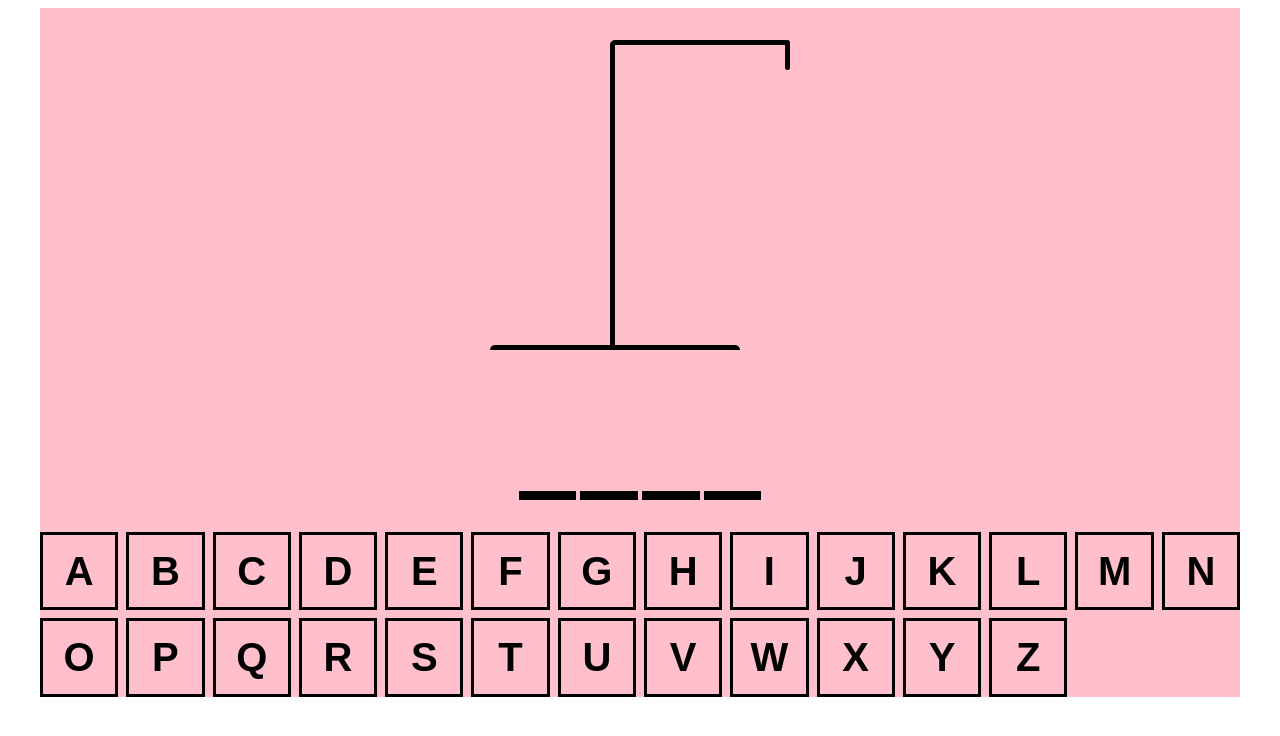
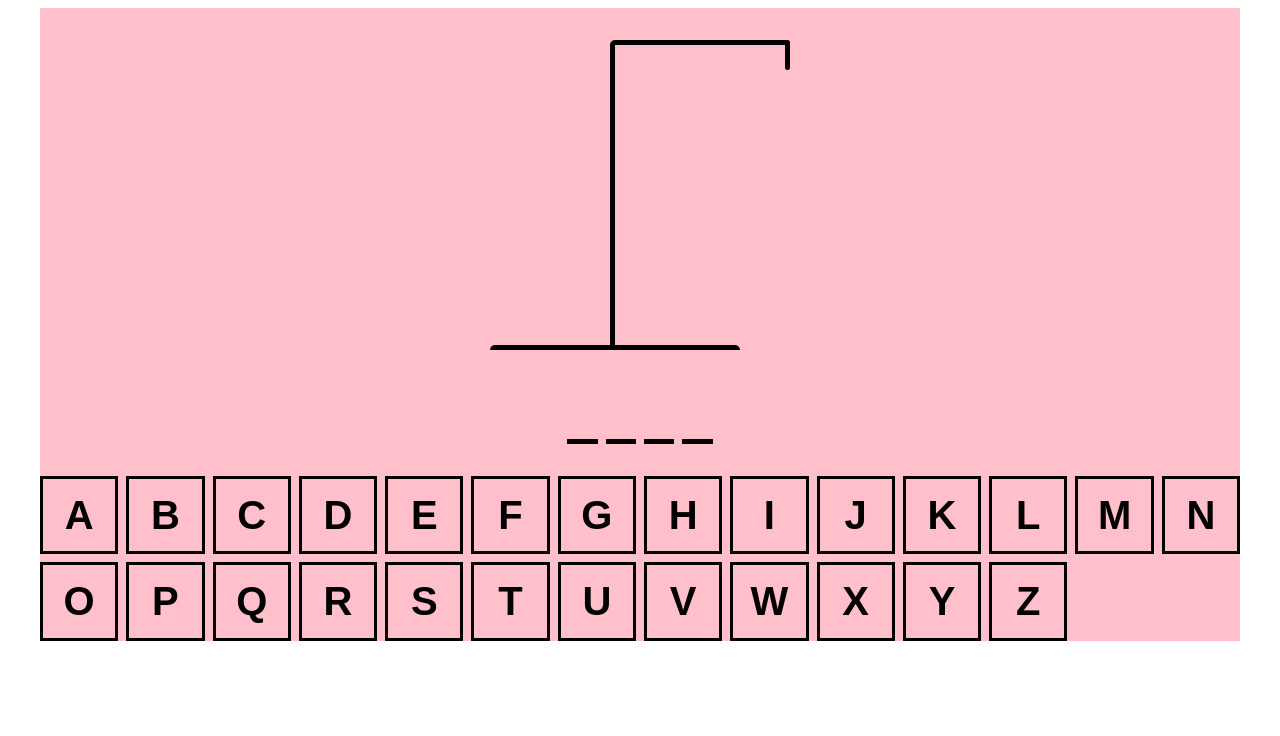
Before and after one commit to BlackWatch021/ts-hangman, a React (Vite) app: page / in a window 1280 px wide. Shown: the top 736 px of the page. Built offline with nearby package versions, Linux system fonts and the light colour scheme.

Commit message:
Word is redesigned

```diff
--- a/src/scenes/hangmanWord/index.tsx
+++ b/src/scenes/hangmanWord/index.tsx
@@ -10,16 +10,15 @@ const index = ({ reveal = false, wordToGuess, guessedLetters }: Props) => {
   return (
     <div
       style={{
-        display: "flex     ",
-        gap: ".25rem",
-        fontSize: "6rem",
-        fontWeight: "bold",
+        display: "flex",
+        gap: ".5rem",
+        fontSize: "38pt",
         textTransform: "uppercase",
         fontFamily: "monospace",
       }}
     >
       {wordToGuess.split("").map((letter, index) => (
-        <span key={index} style={{ borderBottom: ".1em solid black" }}>
+        <span key={index} style={{ borderBottom: "5px solid black" }}>
           <span
             style={{
               visibility:
@@ -28,6 +27,10 @@ const index = ({ reveal = false, wordToGuess, guessedLetters }: Props) => {
                   : "hidden",
               color:
                 !guessedLetters.includes(letter) && reveal ? "red" : "black",
+              fontStyle:
+                !guessedLetters.includes(letter) && reveal ? "italic" : "",
+              fontWeight:
+                !guessedLetters.includes(letter) && reveal ? "bold" : "",
             }}
           >
             {letter}
```
